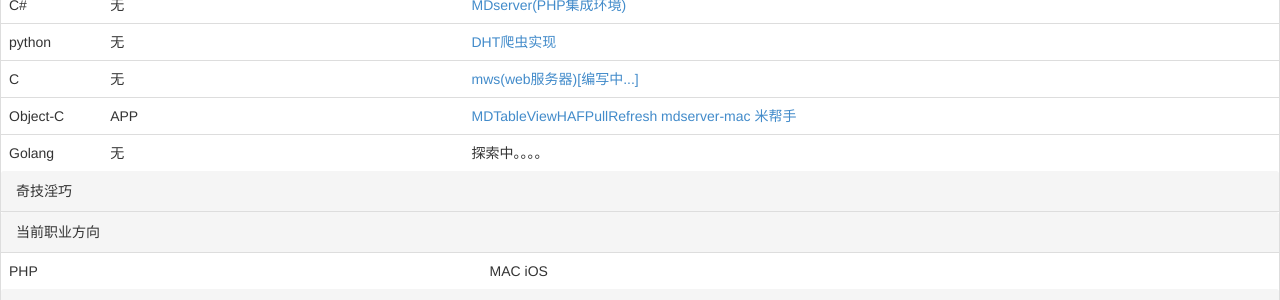
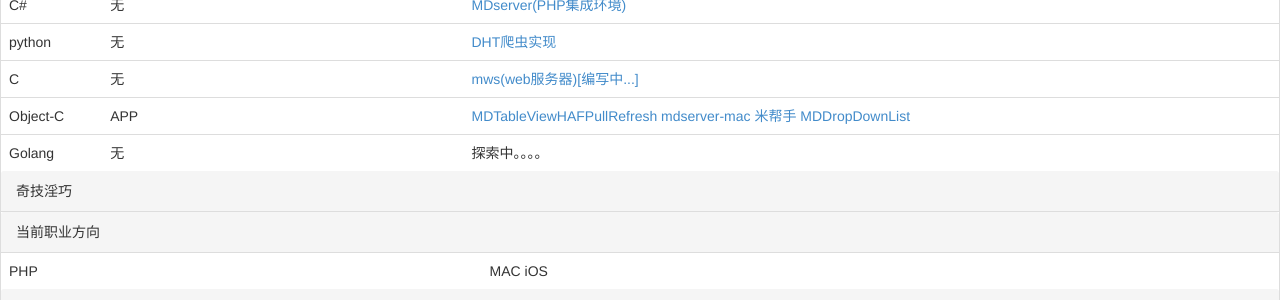
Before and after one commit to midoks/midoks.github.io, a Jekyll site: the page built from about.html, in a window 1280 px wide and 1020 px high. Shown: the part 322-622 px from the top of the window. Built offline with Jekyll 4.4.1, drawn with Linux system fonts in a browser that asks for light colours; comment, search, counter and statistics services are not loaded.

Commit message:
添加一个项目的链接

```diff
--- a/_layouts/about.html
+++ b/_layouts/about.html
@@ -53,6 +53,7 @@ a{
 		    	<a href="https://github.com/midoks/MDTableViewHAFPullRefresh">MDTableViewHAFPullRefresh</a>
 		    	<a href="https://github.com/midoks/mdserver-mac">mdserver-mac</a>
 		    	<a href="https://itunes.apple.com/us/app/mi-bang-shou/id1059963031?l=zh&ls=1&mt=8">米帮手</a>
+		    	<a href="https://github.com/midoks/MDDropDownList">MDDropDownList</a>
 		    </td></tr>
 
 		    <tr><td>Golang</td><td class="hidden-xs hidden-sm">无</td><td>
```
